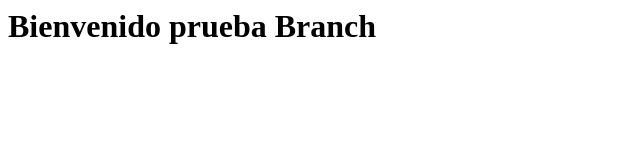
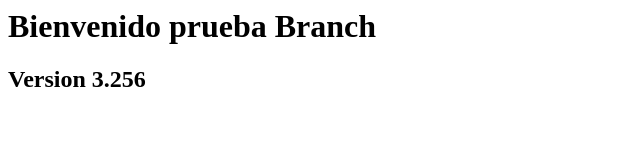
Before and after one commit to Croatoan-90/G09-Ciclo-3, a plain HTML site: page index.html in a window 1280 px wide. Shown: the whole page, without its empty margins (0-640 px from the left). Drawn offline with Linux system fonts and the light colour scheme.

Commit message:
Añadir version.
Se añadió la versión de prueba.

```diff
--- a/index.html
+++ b/index.html
@@ -1,3 +1,4 @@
 <html>
 <h1> Bienvenido prueba Branch</h1>
+<h2> Version 3.256</h>
 </html>
```
